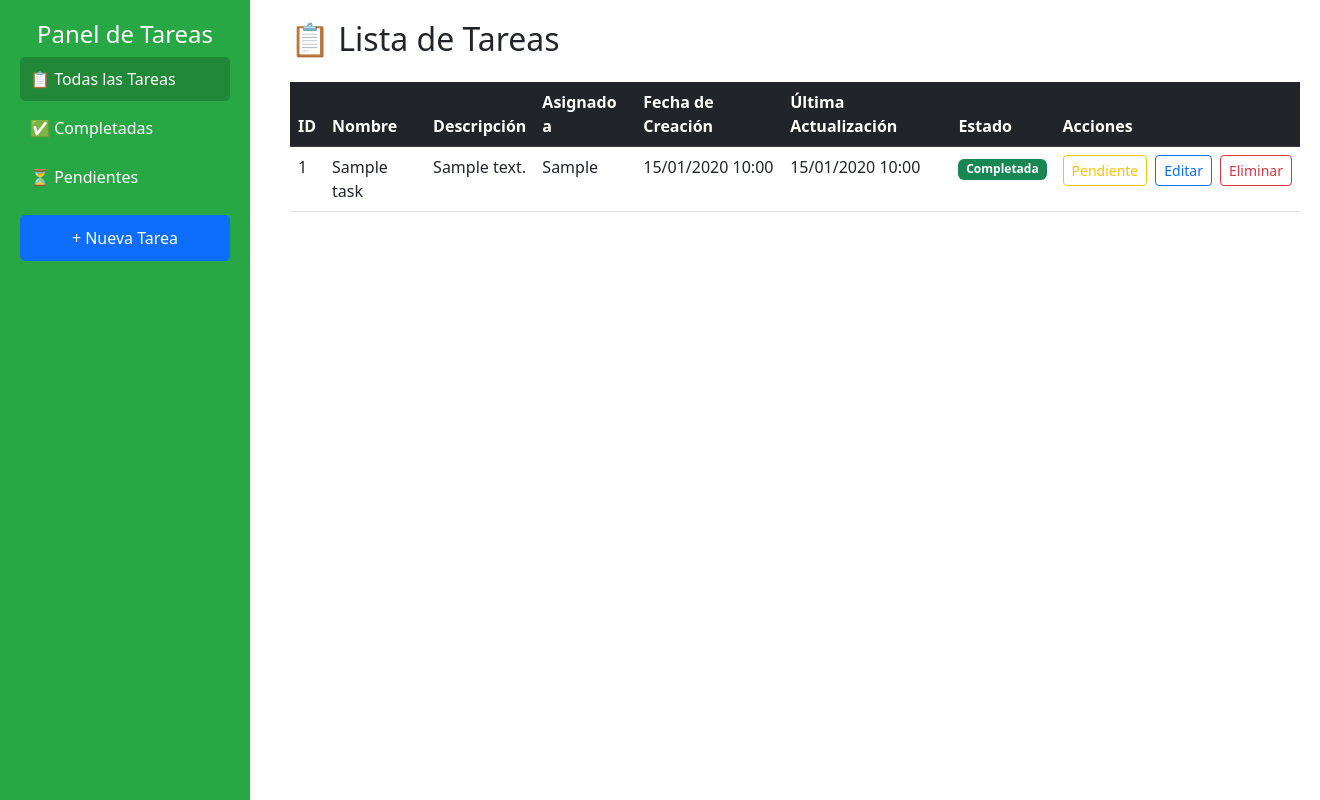
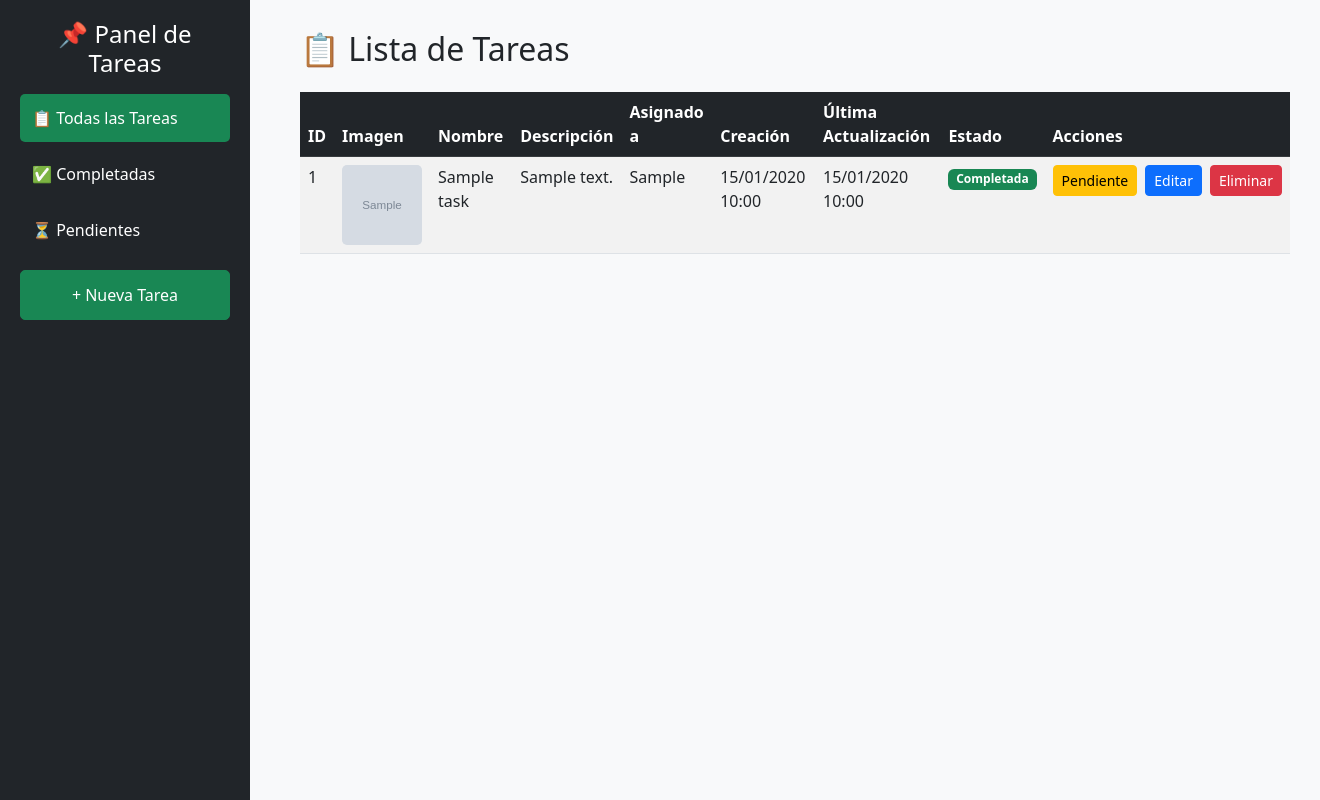
Before and after one commit to Pythonjhon/administrador-, a Laravel app: page /tasks in a window 1320 px wide. Run offline with Laravel 12, Linux system fonts and the light colour scheme; tables that the repository leaves empty hold one stand-in row (values such as "Sample post"); grey boxes marked "Sample" are stand-in pictures; parts of the project's set-up code (start-up, migrations or seed data) failed here and were passed over.

Commit message:
Actualización: mejoras en la vista de edición de tareas

```diff
--- a/app/Http/Controllers/TaskController.php
+++ b/app/Http/Controllers/TaskController.php
@@ -4,6 +4,7 @@ namespace App\Http\Controllers;
 
 use App\Models\Task;
 use Illuminate\Http\Request;
+use Illuminate\Support\Facades\Storage;
 
 class TaskController extends Controller
 {
@@ -37,12 +38,25 @@ class TaskController extends Controller
     $request->validate([
         'title' => 'required|string|max:255',
         'description' => 'nullable|string',
-            'assigned_to' => 'required|string|max:255', // Validación para la persona asignada
+        'assigned_to' => 'required|string|max:255',
+        'completed' => 'required|boolean',
+        'image' => 'nullable|image|mimes:jpeg,png,jpg,gif|max:2048' // Validación de imagen
     ]);
 
-        Task::create($request->all());
+    $imagePath = null;
+    if ($request->hasFile('image')) {
+        $imagePath = $request->file('image')->store('tasks', 'public'); // Guarda la imagen en storage/app/public/tasks
+    }
 
-        return redirect()->route('tasks.index')->with('success', 'Tarea creada correctamente.');
+    Task::create([
+        'title' => $request->title,
+        'description' => $request->description,
+        'assigned_to' => $request->assigned_to,
+        'completed' => $request->completed,
+        'image' => $imagePath,
+    ]);
+
+    return redirect()->route('tasks.index')->with('success', 'Tarea creada con éxito.');
 }
 
     /**
@@ -56,18 +70,27 @@ class TaskController extends Controller
     /**
      * Actualiza una tarea.
      */
+
 public function update(Request $request, Task $task)
 {
     $request->validate([
         'title' => 'required|string|max:255',
         'description' => 'nullable|string',
-            'assigned_to' => 'required|string|max:255', // Validación para la persona asignada
-            'completed' => 'boolean',
+        'assigned_to' => 'required|string|max:255',
+        'completed' => 'required|boolean',
+        'image' => 'nullable|image|mimes:jpeg,png,jpg,gif|max:2048'
     ]);
 
-        $task->update($request->all());
+    if ($request->hasFile('image')) {
+        if ($task->image) {
+            Storage::delete('public/' . $task->image); // Elimina la imagen anterior si existe
+        }
+        $task->image = $request->file('image')->store('tasks', 'public');
+    }
 
-        return redirect()->route('tasks.index')->with('success', 'Tarea actualizada correctamente.');
+    $task->update($request->only(['title', 'description', 'assigned_to', 'completed', 'image']));
+
+    return redirect()->route('tasks.index')->with('success', 'Tarea actualizada con éxito.');
 }
 
     /**
--- a/app/Models/Task.php
+++ b/app/Models/Task.php
@@ -14,5 +14,7 @@ class Task extends Model
         'description',
         'assigned_to', // Persona asignada a la tarea
         'completed',
+        'file_path', // Ruta del archivo subido
+        'image', // img
     ];
 }
--- a/resources/views/tasks/index.blade.php
+++ b/resources/views/tasks/index.blade.php
@@ -9,10 +9,11 @@
         body {
             display: flex;
             min-height: 100vh;
+            background-color: #f8f9fa;
         }
         .sidebar {
             width: 250px;
-            background: #343a40;
+            background: #212529;
             color: white;
             padding: 20px;
             position: fixed;
@@ -22,45 +23,52 @@
             color: white;
             text-decoration: none;
             display: block;
-            padding: 10px;
-            margin: 5px 0;
+            padding: 12px;
+            margin: 8px 0;
             border-radius: 5px;
+            font-weight: 500;
         }
         .sidebar a:hover, .sidebar .active {
-            background: #218838;;
+            background: #198754;
         }
         .content {
             margin-left: 270px;
             flex-grow: 1;
-            padding: 20px;
-            width: 100%;
+            padding: 30px;
+        }
+        .task-image {
+            width: 80px;
+            height: 80px;
+            object-fit: cover;
+            border-radius: 5px;
         }
     </style>
 </head>
 <body>
 
     <!-- Sidebar -->
-    <div class="sidebar" style="background: #28a745;">
-        <h4 class="text-center">Panel de Tareas</h4>
+    <div class="sidebar">
+        <h4 class="text-center mb-3">📌 Panel de Tareas</h4>
         <a href="{{ route('tasks.index') }}" class="{{ !$filter ? 'active' : '' }}">📋 Todas las Tareas</a>
         <a href="{{ route('tasks.index', ['filter' => 'completed']) }}" class="{{ $filter === 'completed' ? 'active' : '' }}">✅ Completadas</a>
         <a href="{{ route('tasks.index', ['filter' => 'pending']) }}" class="{{ $filter === 'pending' ? 'active' : '' }}">⏳ Pendientes</a>
-        <a href="{{ route('tasks.create') }}" class="btn btn-primary w-100 mt-3">+ Nueva Tarea</a>
+        <a href="{{ route('tasks.create') }}" class="btn btn-success w-100 mt-3">+ Nueva Tarea</a>
     </div>
 
     <!-- Contenido Principal -->
     <div class="content">
-        <h2 class="mb-4">📋 Lista de Tareas</h2>
+        <h2 class="mb-4 text-dark">📋 Lista de Tareas</h2>
 
-        <div class="table-responsive" >
-            <table class="table table-hover" >
-                <thead class="table-dark" >
-                    <tr >
+        <div class="table-responsive">
+            <table class="table table-striped">
+                <thead class="table-dark">
+                    <tr>
                         <th>ID</th>
+                        <th>Imagen</th>
                         <th>Nombre</th>
                         <th>Descripción</th>
                         <th>Asignado a</th>
-                        <th>Fecha de Creación</th>
+                        <th>Creación</th>
                         <th>Última Actualización</th>
                         <th>Estado</th>
                         <th>Acciones</th>
@@ -70,6 +78,9 @@
                     @foreach($tasks as $task)
                         <tr>
                             <td>{{ $task->id }}</td>
+                            <td>
+                                <img src="{{ asset('storage/' . $task->image) }}" alt="Imagen de la tarea" class="task-image">
+                            </td>
                             <td>{{ $task->title }}</td>
                             <td>{{ $task->description }}</td>
                             <td>{{ $task->assigned_to }}</td>
@@ -85,15 +96,15 @@
                                     <form action="{{ route('tasks.toggle', $task->id) }}" method="POST">
                                         @csrf
                                         @method('PUT')
-                                        <button type="submit" class="btn btn-sm {{ $task->completed ? 'btn-outline-warning' : 'btn-outline-success' }}">
-                                            {{ $task->completed ? 'Pendiente' : 'Completada' }}
+                                        <button type="submit" class="btn btn-sm {{ $task->completed ? 'btn-warning' : 'btn-success' }}">
+                                            {{ $task->completed ? 'Pendiente' : 'Completar' }}
                                         </button>
                                     </form>
-                                    <a href="{{ route('tasks.edit', $task->id) }}" class="btn btn-sm btn-outline-primary">Editar</a>
+                                    <a href="{{ route('tasks.edit', $task->id) }}" class="btn btn-sm btn-primary">Editar</a>
                                     <form action="{{ route('tasks.destroy', $task->id) }}" method="POST" onsubmit="return confirm('¿Eliminar esta tarea?');">
                                         @csrf
                                         @method('DELETE')
-                                        <button type="submit" class="btn btn-sm btn-outline-danger">Eliminar</button>
+                                        <button type="submit" class="btn btn-sm btn-danger">Eliminar</button>
                                     </form>
                                 </div>
                             </td>
```
Also changed, not shown: resources/views/tasks/create.blade.php (+6 -1 lines), resources/views/tasks/edit.blade.php (+15 -3 lines), database/migrations/2025_02_13_202435_create_tasks_table.php, database/migrations/2025_02_17_135725_add_file_to_tasks_table.php (added), 1 other file. Lines whose indentation alone changed are shown as unchanged.
